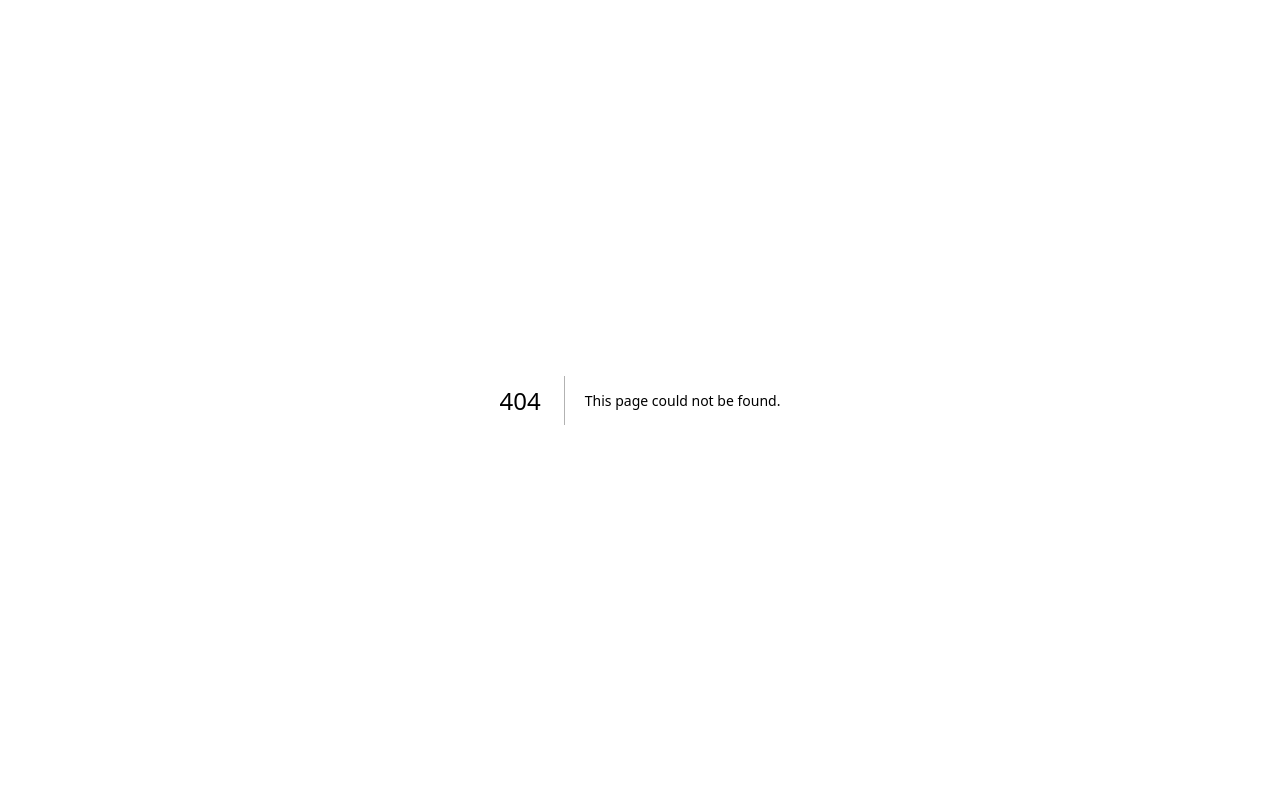
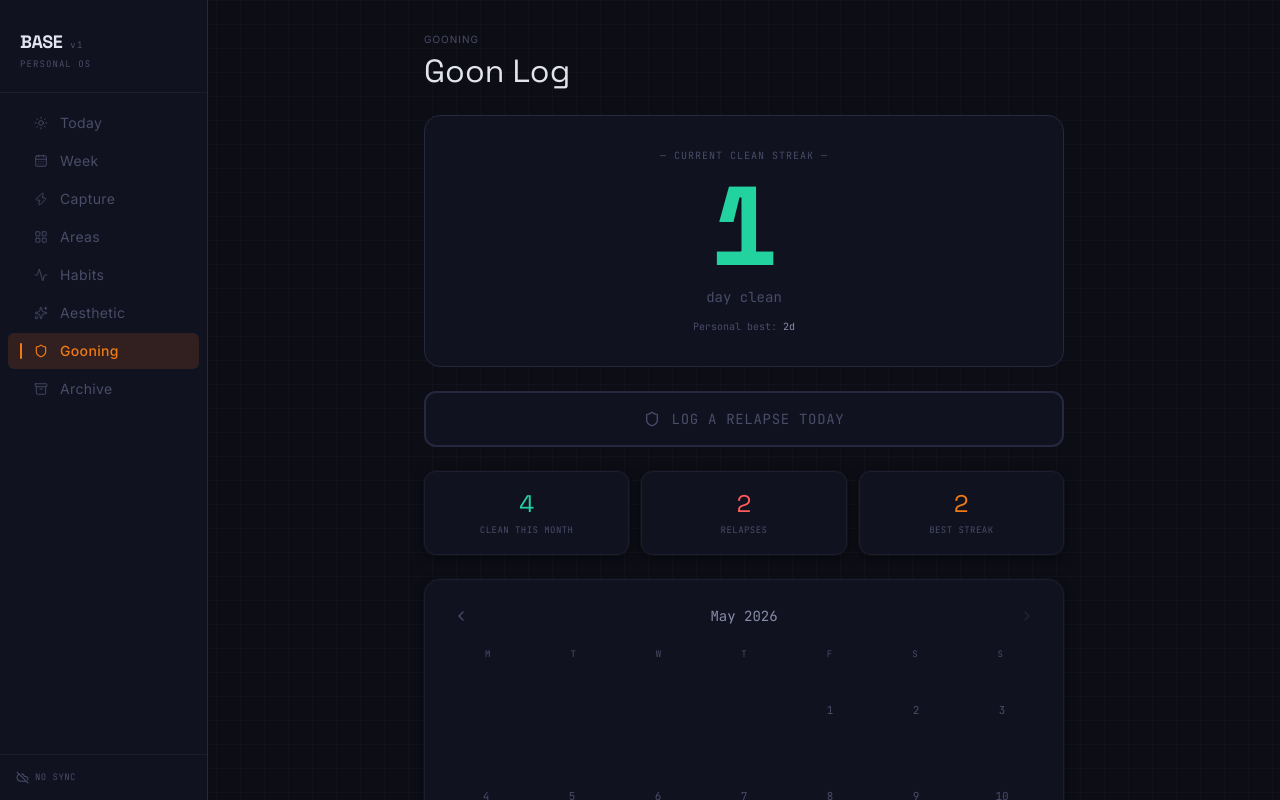
Before and after one commit to mtchap/base-app, a Next.js app: page /gooning in a window 1280 px wide. Before the commit this address had no page. Built offline with nearby package versions, Linux system fonts and the light colour scheme.

Commit message:
rename discipline to gooning

```diff
--- a/app/discipline/page.tsx
+++ b/app/gooning/page.tsx
@@ -28,7 +28,7 @@ function dateKey(year: number, month: number, day: number) {
   return toDateKey(new Date(year, month, day));
 }
 
-export default function DisciplinePage() {
+export default function GooningPage() {
   const { data, isLoaded, updateHabitDay } = useAppData();
   const today = todayKey();
 
@@ -117,7 +117,7 @@ export default function DisciplinePage() {
 
         {/* ── Header ─────────────────────────────────────────────────────── */}
         <div>
-          <p className="text-[10px] tracking-widest uppercase text-ink-3 mb-1">Discipline</p>
+          <p className="text-[10px] tracking-widest uppercase text-ink-3 mb-1">Gooning</p>
           <h1 className="text-[2rem] leading-tight font-serif text-ink">Goon Log</h1>
         </div>
 
--- a/components/layout/AppLayout.tsx
+++ b/components/layout/AppLayout.tsx
@@ -23,7 +23,7 @@ const NAV = [
   { href: "/dashboard",   label: "Areas",      Icon: LayoutGrid },
   { href: "/habits",      label: "Habits",     Icon: Activity },
   { href: "/looks",       label: "Aesthetic",  Icon: Sparkles },
-  { href: "/discipline",  label: "Discipline", Icon: Shield },
+  { href: "/gooning",     label: "Gooning",    Icon: Shield },
   { href: "/archive",     label: "Archive",    Icon: Archive },
 ] as const;
 
```
